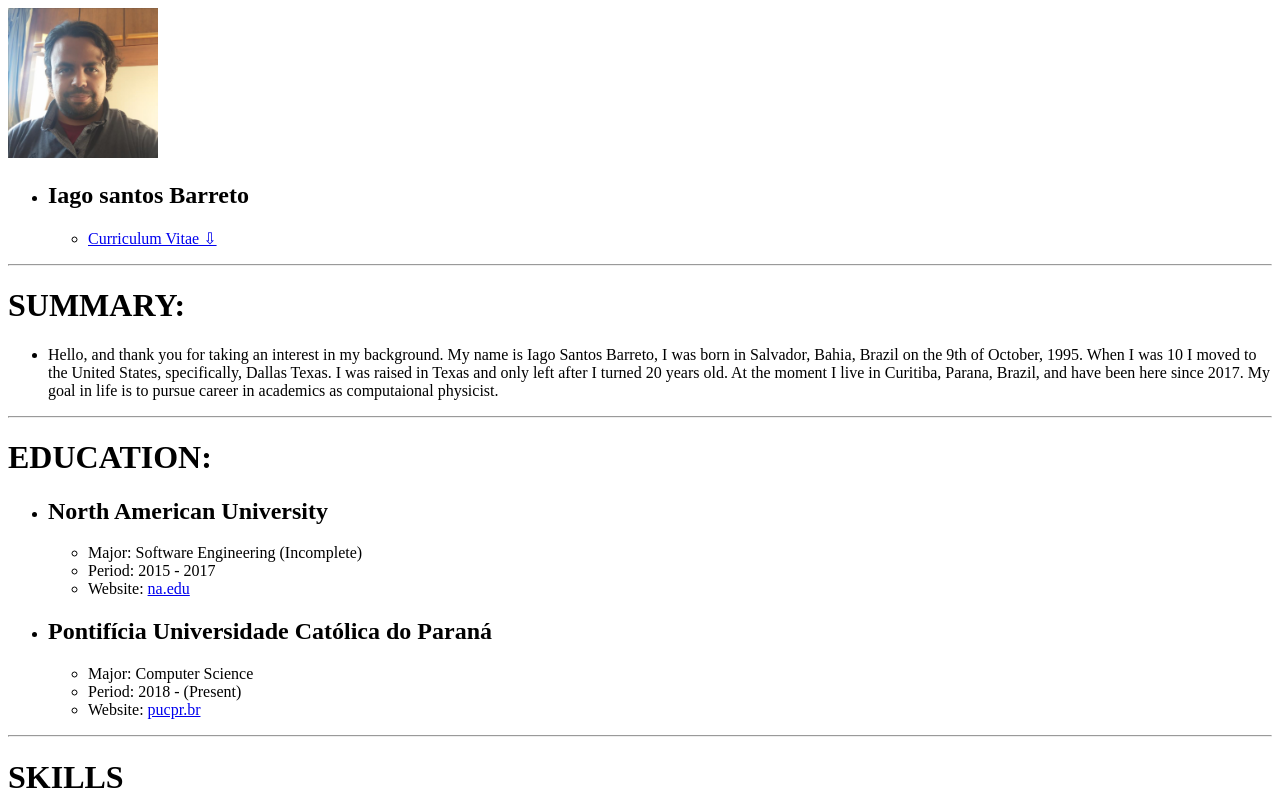
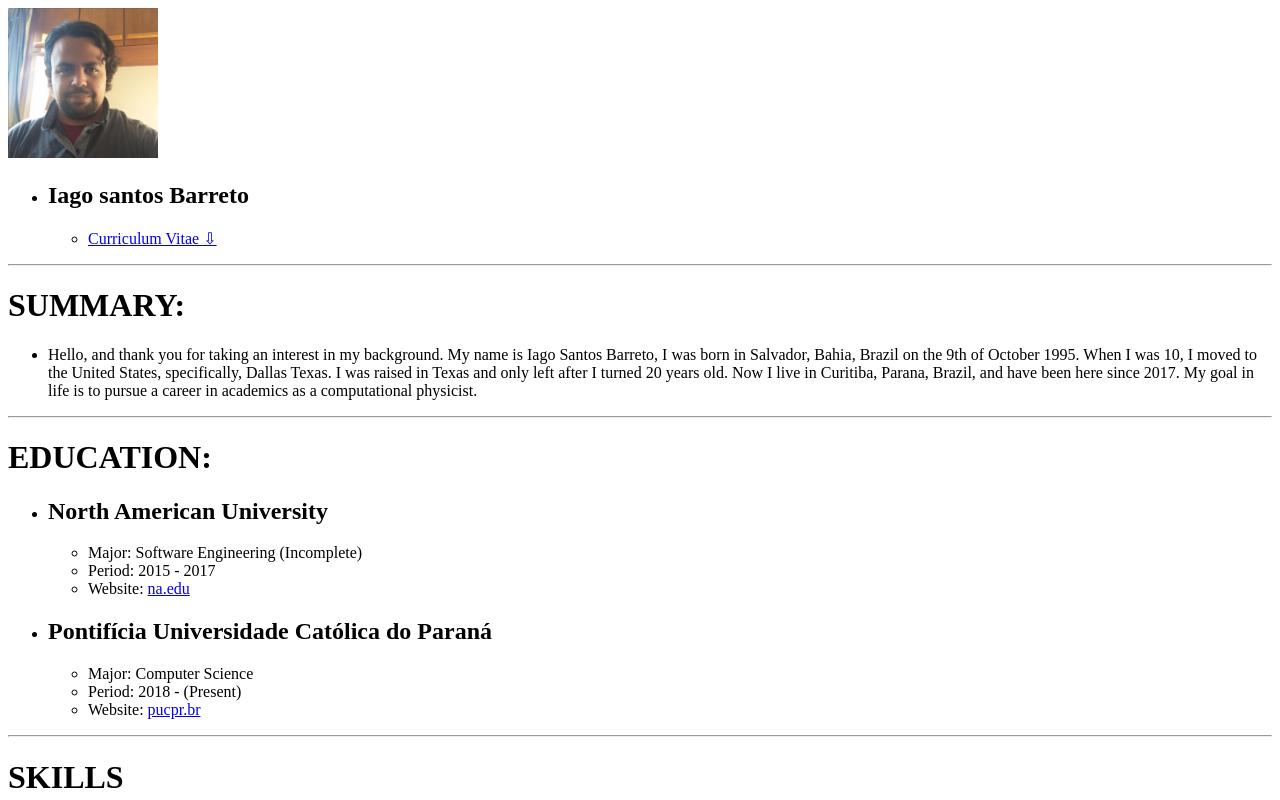
Before and after one commit to IagoSantosBarreto/Portfolio, a plain HTML site: page index.html in a window 1280 px wide. Shown: the top 800 px of the page. Drawn offline with Linux system fonts and the light colour scheme.

Commit message:
Update index.html
Fixing Typos

```diff
--- a/index.html
+++ b/index.html
@@ -18,13 +18,10 @@
         <h1>SUMMARY:</h1>
         <ul>
             <li>
-                <p>Hello, and thank you for taking an interest in my background.
-                    My name is Iago Santos Barreto, I was born in Salvador, Bahia, Brazil
-                    on the 9th of October, 1995. When I was 10 I moved to the United States,
-                    specifically, Dallas Texas. I was raised in Texas and only left after I turned 20
-                     years old. At the moment I live in Curitiba, Parana, Brazil, and have been
-                    here since 2017.  My goal in life is to pursue career in academics as
-                    computaional physicist.</p>
+                <p>Hello, and thank you for taking an interest in my background. My name is Iago Santos Barreto, I was born in Salvador, Bahia, Brazil on the 9th of October 1995.
+                When I was 10, I moved to the United States, specifically, Dallas Texas. I was raised in Texas and only left after I turned 20 years old.
+                Now I live in Curitiba, Parana, Brazil, and have been here since 2017. My goal in life is to pursue a career in academics as a computational physicist.
+                </p>
             </li>
         </ul>
         <hr/>
```
